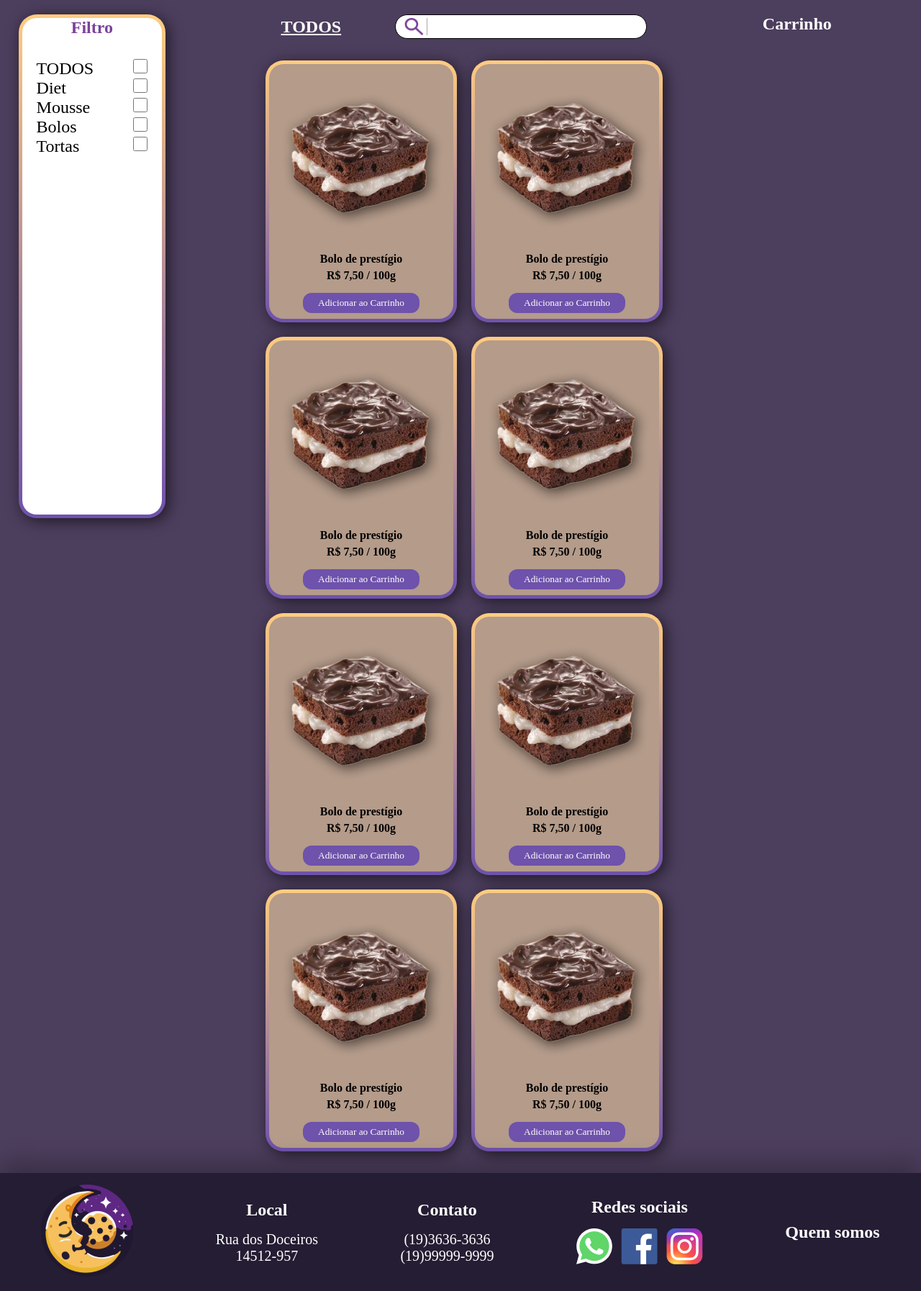
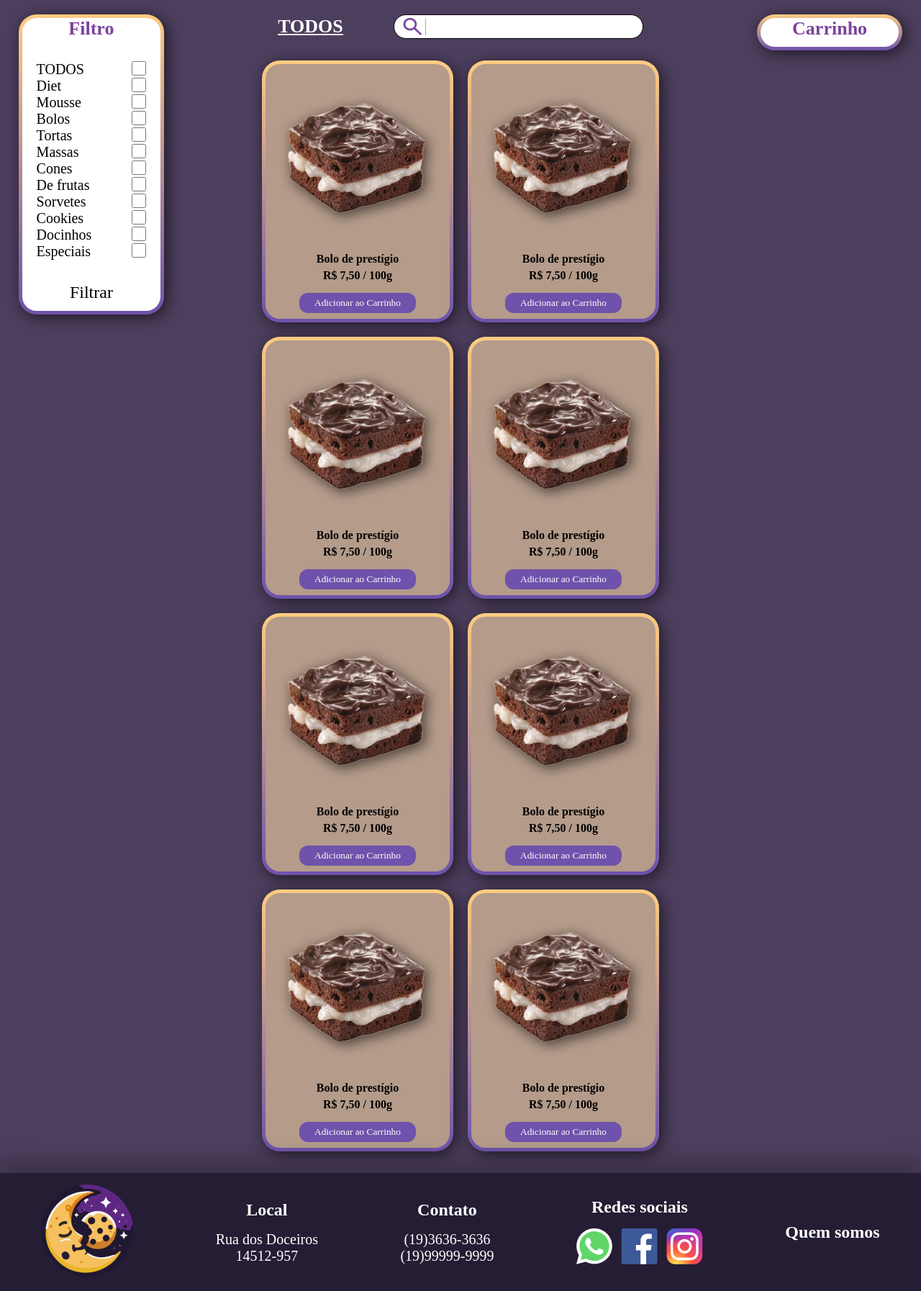
Before and after one commit to erickgusson/SENAC-Projeto-Integrador, a PHP site: page /produtos.html in a window 1280 px wide. Shown: the part 164-1958 px from the top of the page at 72% size. Run offline with PHP 8.4, Linux system fonts and the light colour scheme; some web fonts are replaced.

Commit message:
Alterações na página produtos
Base da janela Carrinho
Alterações em estilos
Alterações em filtros

```diff
--- a/css/produtos.css
+++ b/css/produtos.css
@@ -20,6 +20,7 @@
 
 .produtos-direita {
     display: flex;
+    flex-direction: column;
     flex: 1;
 
 }
@@ -36,6 +37,8 @@
 
 #produtos .produtos-meio .titulo-produtos h2 {
     text-decoration: underline;
+    font-size: 26px;
+
 }
 
 /* Campo Pesquisar */
@@ -44,7 +47,7 @@
     width: 60%;
 }
 
-input[type="search"] {
+input[type="search"]{
     outline: none;
     color: #7B429B;
 }
@@ -113,11 +116,12 @@ body {
 
 /* COLUNA DA ESQUERDA (FILTROS) */
 
-#produtos .produtos-esquerda {
+#produtos .produtos-esquerda,
+#produtos .produtos-direita {
     background-color: white;
     color: black;
 
-    height: 700px;
+    height: max-content;
     width: 100%;
 
     border: 5px solid transparent;
@@ -131,20 +135,22 @@ body {
     box-shadow: 4px 4px 20px rgba(0, 0, 0, .6);
 }
 
-#produtos .produtos-esquerda h2 {
+#produtos .produtos-esquerda h2,
+#produtos .produtos-direita h2 {
     text-align: center;
+    font-size: 26px;
     color: #7B429B;
     margin-bottom: 10px;
 }
 
-#produtos .produtos-esquerda ul  {
+#produtos .produtos-esquerda ul {
     padding: 20px;
 }
 
 #produtos .produtos-esquerda ul li {
     display: flex;
     justify-content: space-between;
-    font-size: 24px;
+    font-size: 20px;
     text-decoration: none;
 
 }
@@ -164,6 +170,25 @@ li:has(input:checked) {
     font-weight: bold
 }
 
-#cb-todos{
+#cb-todos {
     border: 1px solid #6e52ab;
 }
+/* BOTAO FILTRAR */
+#produtos .produtos-esquerda button{
+    /* color: #6e52ab; */
+    padding: 12px;
+    cursor: pointer;
+    font-size: 24px;
+    background: none;
+    transition: 200ms;
+
+}
+
+#produtos .produtos-esquerda button:hover{
+    color: #6e52ab;
+    font-weight: bold;
+    font-size: 26px;
+}
+
+/* ---------------- */
+/* PRODUTOS DIREITA (CARRINHO) */
--- a/produtos.html
+++ b/produtos.html
@@ -36,7 +36,7 @@
         <main id="produtos" class="col">
 
             <div class="produtos-esquerda">
-                <div class="titulo-filtro">
+                <div>
                     <h2>Filtro</h2>
                 </div>
                 <ul>
@@ -45,14 +45,17 @@
                     <li>Mousse<input type="checkbox" name="" id="cb-mousse"></li>
                     <li>Bolos<input type="checkbox" name="" id="cb-bolos"></li>
                     <li>Tortas<input type="checkbox" name="" id="cb-tortas"></li>
-                    <!-- <li>Massas<input type="checkbox" name="" id="cb-"></li>
+                    <li>Massas<input type="checkbox" name="" id="cb-"></li>
                     <li>Cones<input type="checkbox" name="" id="cb-"></li>
                     <li>De frutas<input type="checkbox" name="" id="cb-"></li>
                     <li>Sorvetes<input type="checkbox" name="" id="cb-"></li>
                     <li>Cookies<input type="checkbox" name="" id="cb-"></li>
                     <li>Docinhos<input type="checkbox" name="" id="cb-"></li>
-                        <li>Especiais<input type="checkbox" name="" id="cb-"></li> -->
+                    <li>Especiais<input type="checkbox" name="" id="cb-"></li>
                 </ul>
+                <button type="button">Filtrar</button>
+                <!-- <div class="botao-filtrar">
+                </div> -->
             </div>
 
             <div class="produtos-meio">
@@ -122,7 +125,11 @@
             </div>
 
             <div class="produtos-direita">
+
+                <div>
                     <h2>Carrinho</h2>
+                </div>
+
             </div>
         </main>
     </section>
```
Also changed, not shown: css/style.css (line endings or trailing spaces). Lines whose indentation alone changed are shown as unchanged.
